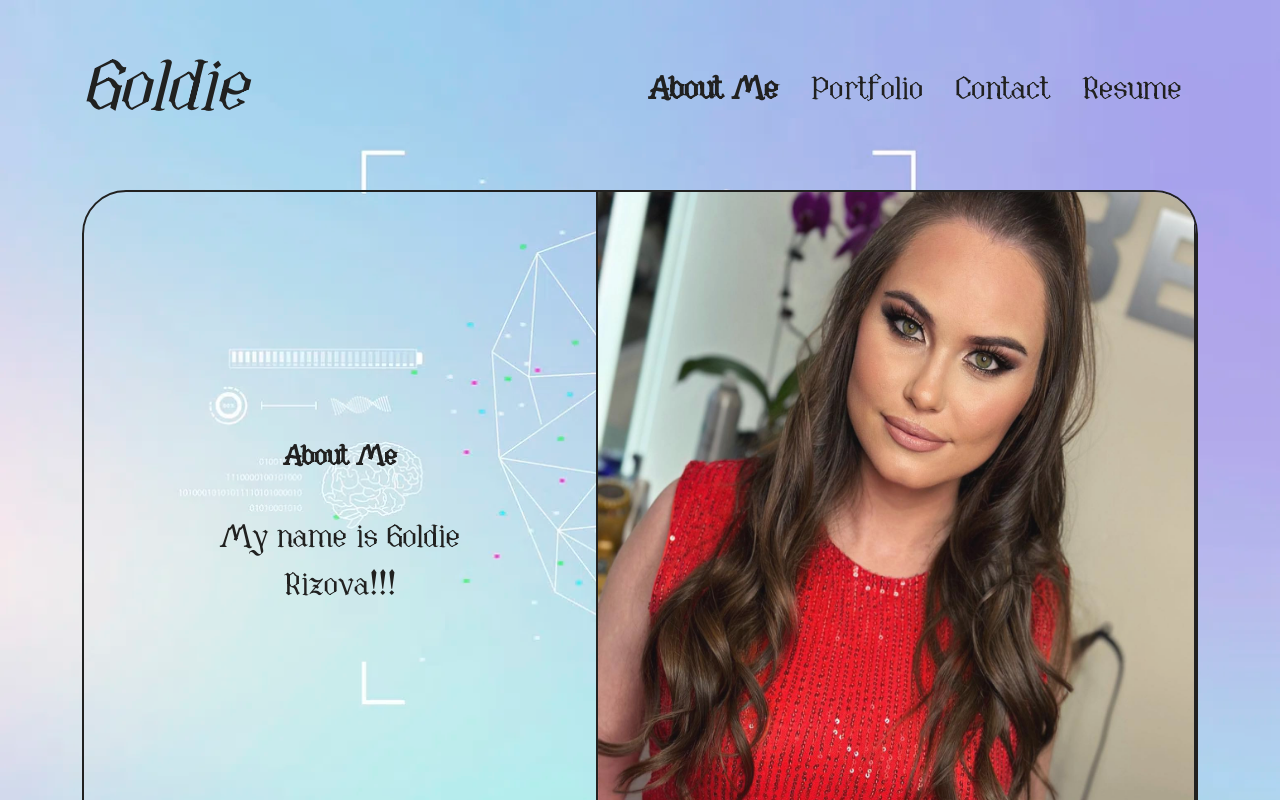
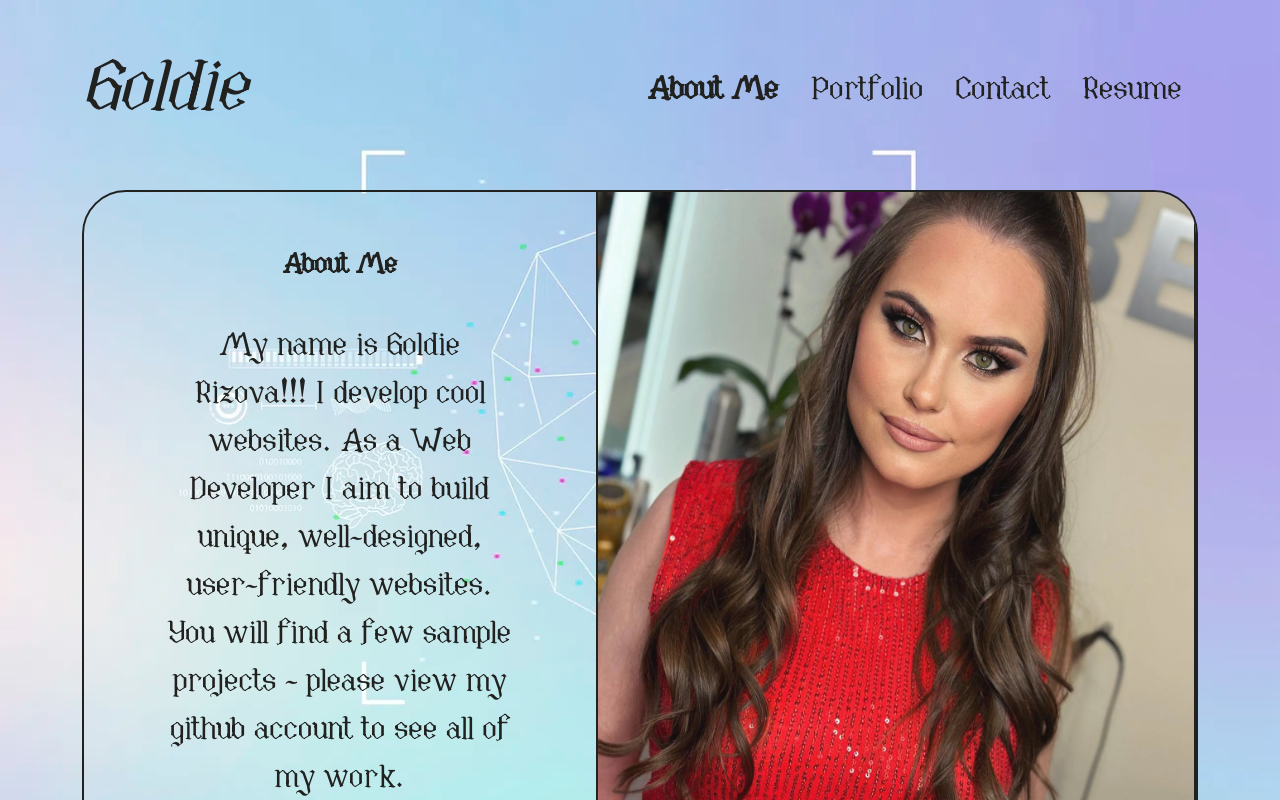
Before and after one commit to Goldie369/Goldie-Portfolio-React, a React (Create React App) app: page / in a window 1280 px wide. Shown: the top 800 px of the page. Built offline with nearby package versions, Linux system fonts and the light colour scheme; a web font is replaced by a local one.

Commit message:
adding discription on the about me

```diff
--- a/src/components/pages/About.js
+++ b/src/components/pages/About.js
@@ -21,6 +21,8 @@ export default function About() {
           <h3 className="about-me-header" style={{ color: '#161615', textAlign:"center", fontWeight: "bold", marginBottom: "5vh" }}>About Me</h3>
           <p style={{ color: '#161615', paddingLeft: "6vw", paddingRight: "6vw", textAlign:"center" }}>
             My name is Goldie Rizova!!!
+            I develop cool websites.
+As a Web Developer I aim to build unique, well-designed, user-friendly websites. You will find a few sample projects - please view my github account to see all of my work.
           </p>
         </div>
 
```
